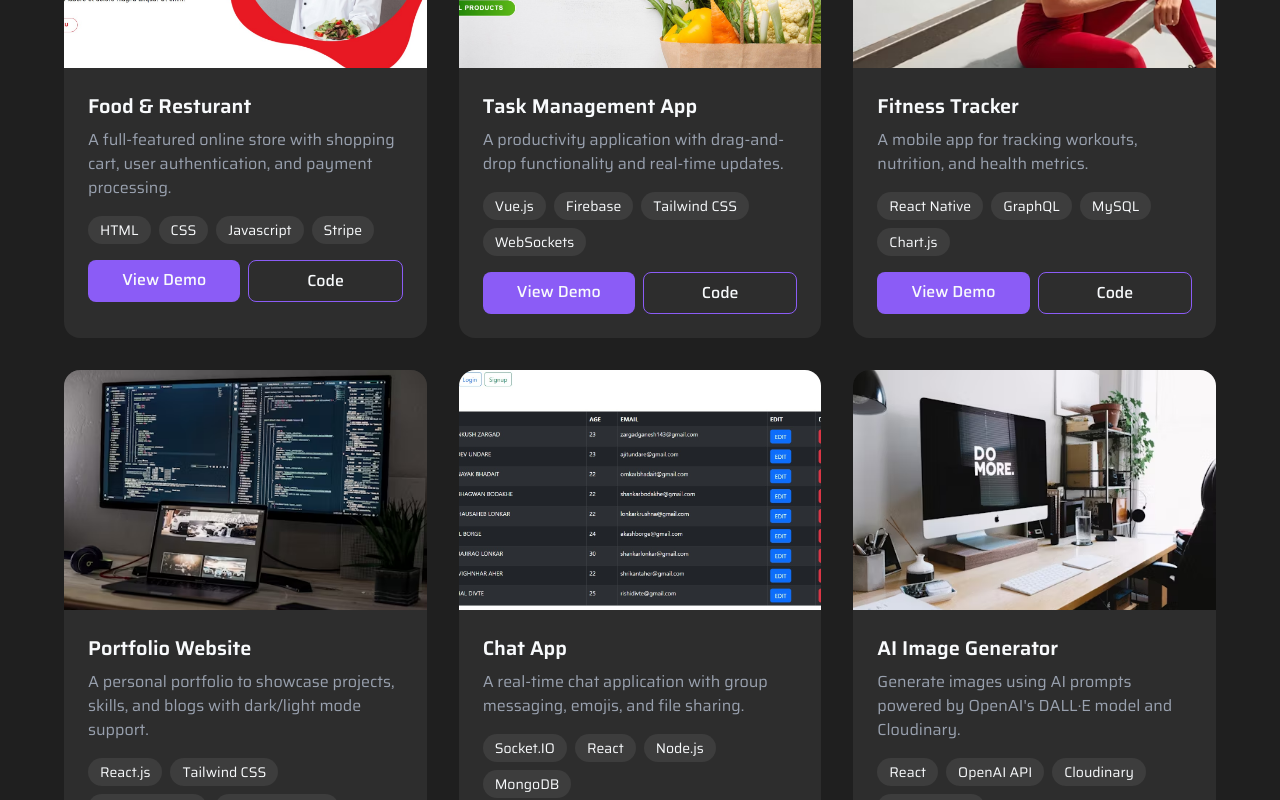
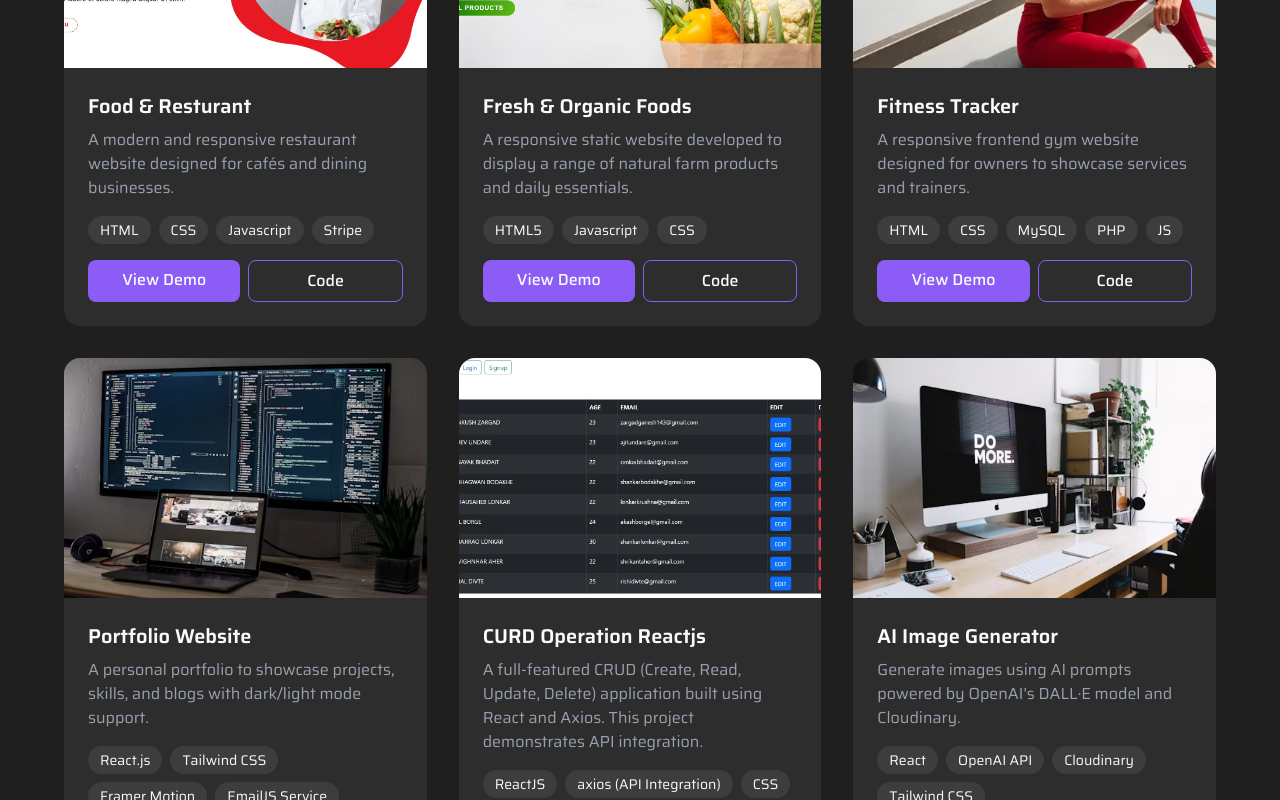
Before and after one commit to krushnalonkar/portfolio-website, a React (Vite) app: page / in a window 1280 px wide. Shown: the part 3280-4080 px from the top of the page. Built offline with nearby package versions, Linux system fonts and the light colour scheme.

Commit message:
i again do the changes in the assests folder and inside of  that flder in asset,js file in projet section changes the project titles and descriptions and tech

```diff
--- a/src/assets/assets.js
+++ b/src/assets/assets.js
@@ -84,7 +84,7 @@ export const skills = [
 export const projects = [
   {
     title: "Food & Resturant",
-    description: "A full-featured online store with shopping cart, user authentication, and payment processing.",
+    description: "A modern and responsive restaurant website designed for cafés and dining businesses.",
     image: project,
     tech: ["HTML", "CSS", "Javascript", "Stripe"],
     icons: [FaReact, FaNodeJs , FaDatabase , FaStripe],
@@ -92,19 +92,19 @@ export const projects = [
     code: "https://github.com/krushnalonkar/my-static-website.git",
   },
   {
-    title: "Task Management App",
-    description: "A productivity application with drag-and-drop functionality and real-time updates.",
+    title: "Fresh & Organic Foods",
+    description: "A responsive static website developed to display a range of natural farm products and daily essentials.",
     image: project1,
-    tech: ["Vue.js", "Firebase", "Tailwind CSS", "WebSockets"],
+    tech: ["HTML5", "Javascript", "CSS",],
     icons: [FaVuejs, FaFire, FaCloud , FaDatabase],
     demo: "https://krushnalonkar.github.io/Fresh-Organic-Foods/",
     code: "https://github.com/krushnalonkar/Fresh-Organic-Foods.git",
   },
   {
     title: "Fitness Tracker",
-    description: "A mobile app for tracking workouts, nutrition, and health metrics.",
+    description: "A responsive frontend gym website designed for owners to showcase services and trainers.",
     image: projectImg3,
-    tech: ["React Native", "GraphQL", "MySQL", "Chart.js"],
+    tech: ["HTML", "CSS", "MySQL", "PHP", "JS"],
     icons: [FaReact, FaDatabase],
     demo: "#",
     code: "#",
@@ -119,10 +119,10 @@ export const projects = [
     code: "#",
   },
   {
-    title: "Chat App",
-    description: "A real-time chat application with group messaging, emojis, and file sharing.",
+    title: "CURD Operation Reactjs",
+    description: "A full-featured CRUD (Create, Read, Update, Delete) application built using React and Axios. This project demonstrates API integration.",
     image: project2,
-    tech: ["Socket.IO", "React", "Node.js", "MongoDB"],
+    tech: ["ReactJS", "axios (API Integration)", "CSS",],
     icons: [FaReact, FaNodeJs, FaDatabase ],
     demo: "#",
     code: "#",
```
